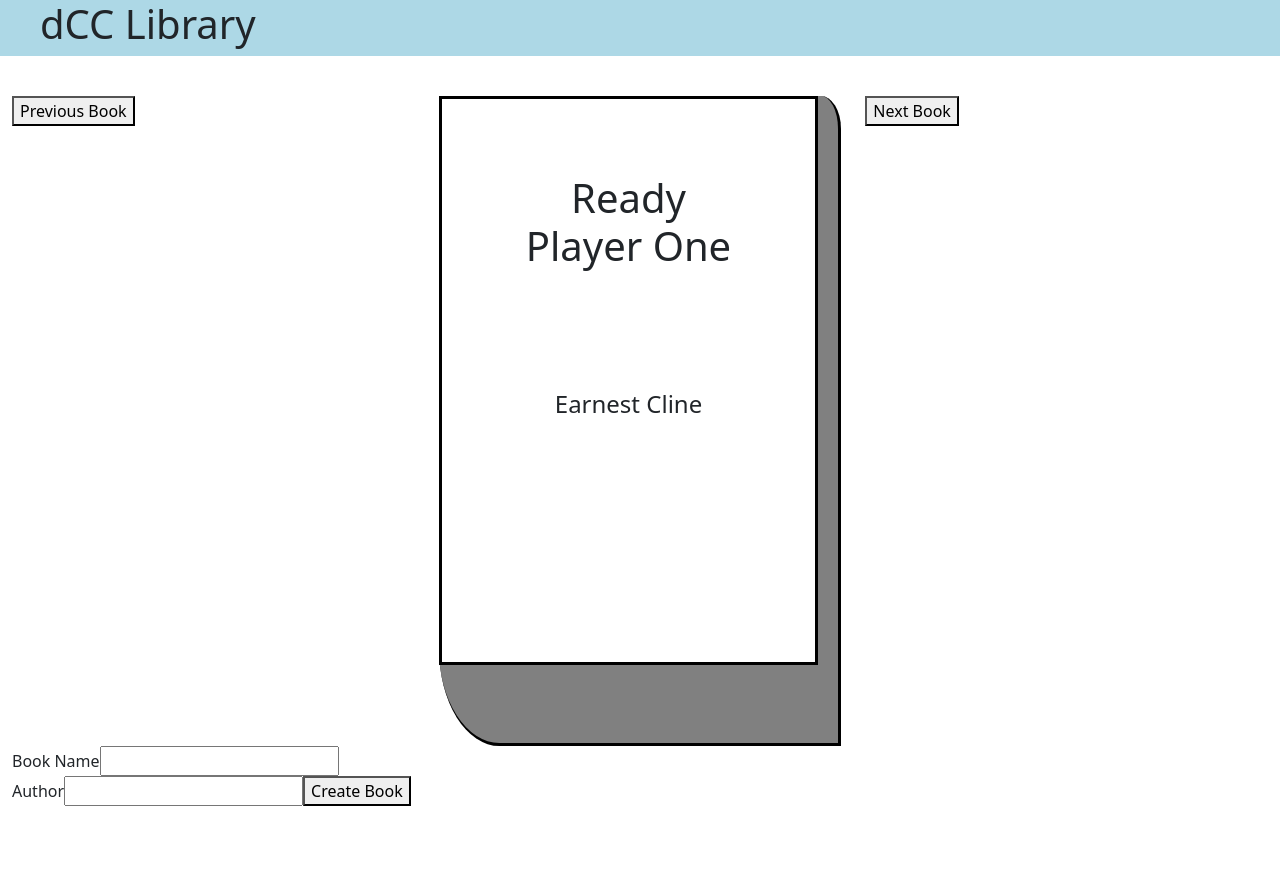
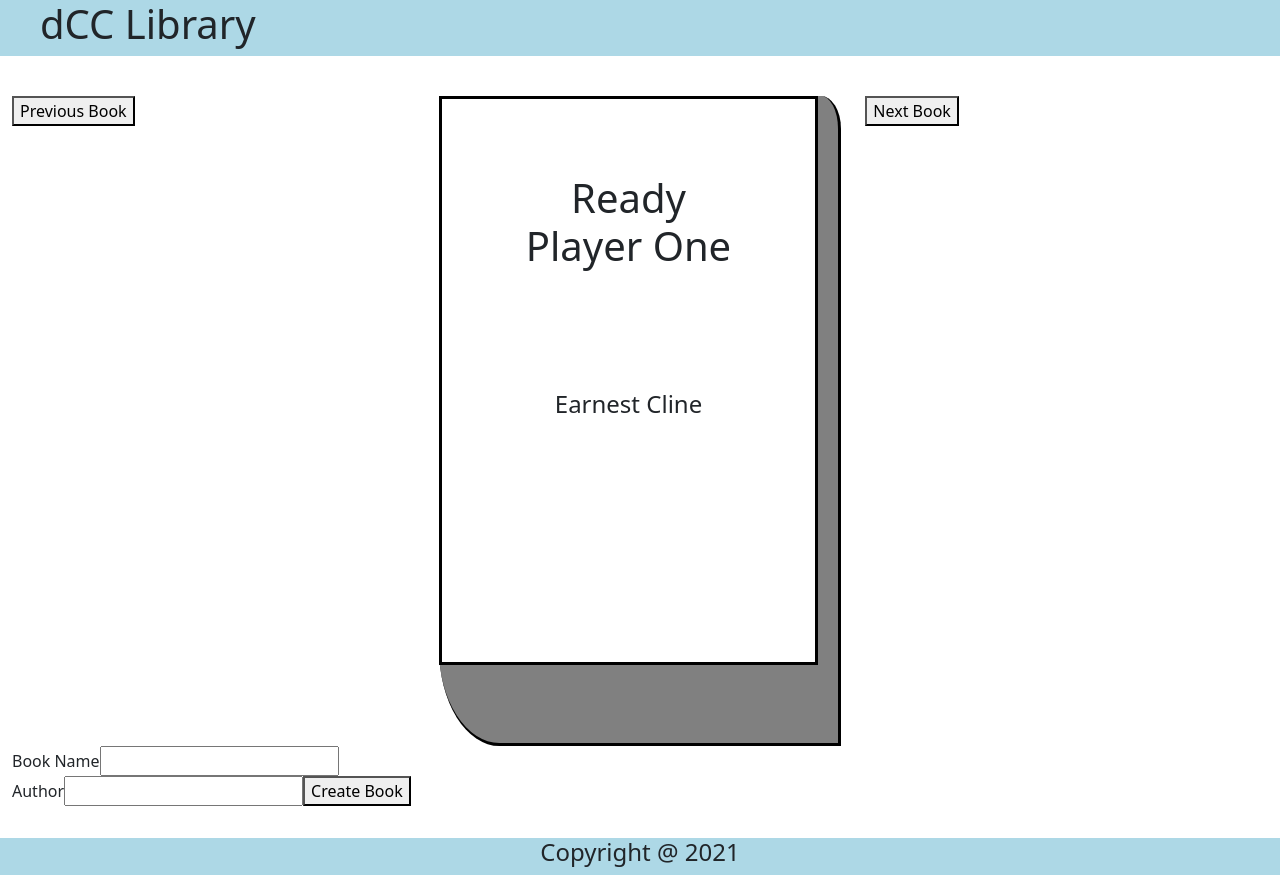
Before and after one commit to cferrara212/DCCLibrary, a React (Create React App) app: page / in a window 1280 px wide. Before the commit the page ends 806 px from the top, so only its background shows below. Built offline with nearby package versions, Linux system fonts and the light colour scheme.

Commit message:
created a Footer component

```diff
--- a/src/components/App.jsx
+++ b/src/components/App.jsx
@@ -3,6 +3,7 @@ import './App.css';
 import TitleBar from "./TitleBar/TitleBar"
 import BookViewer from './BookViewer/BookViewer.jsx';
 import CreateBook from './CreateBook/CreateBook';
+import Footer from './Footer/Footer';
 
 class App extends Component {
     constructor(props){
@@ -54,6 +55,7 @@ render (){
             <TitleBar  />
             <BookViewer book={this.books[this.state.bookNumber]} nextBook={this.goToNextBook} previousBook={this.goToLastBook} />
             <CreateBook createNewBook={this.createNewBook} />
+            <Footer />
         </div>
     )
 }
--- a/src/components/Footer/Footer.css
+++ b/src/components/Footer/Footer.css
@@ -0,0 +1,7 @@
+.footer{
+    background-color: lightblue;
+    width: 100%;
+    box-shadow: 0 50vh 0 50vh lightblue;
+    text-align: center;
+    margin-top: 2em;
+}
--- a/src/components/Footer/Footer.jsx
+++ b/src/components/Footer/Footer.jsx
@@ -0,0 +1,13 @@
+import React from 'react';
+import "./Footer.css";
+
+const Footer = () => {
+    return (
+        <footer className="footer">
+            <h4>Copyright @ 2021</h4>
+
+        </footer>
+     );
+}
+
+export default Footer;
```
